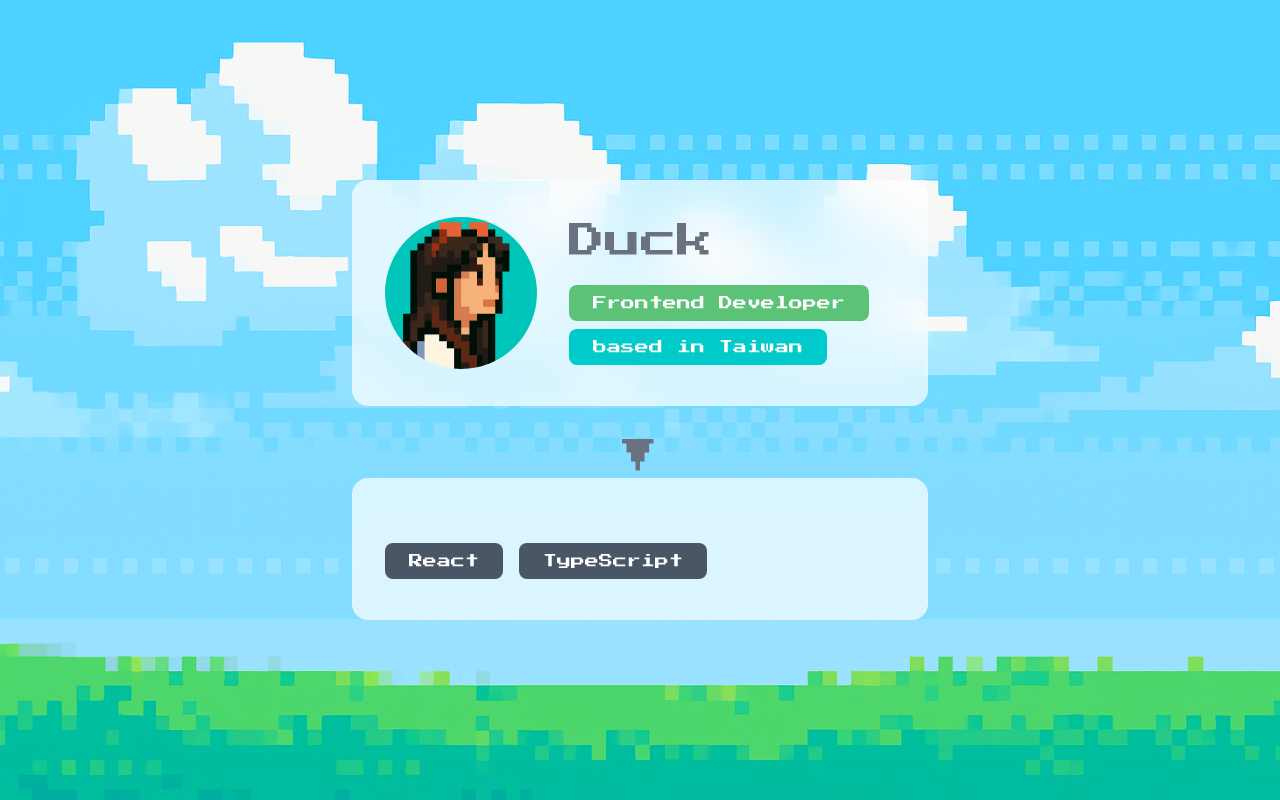
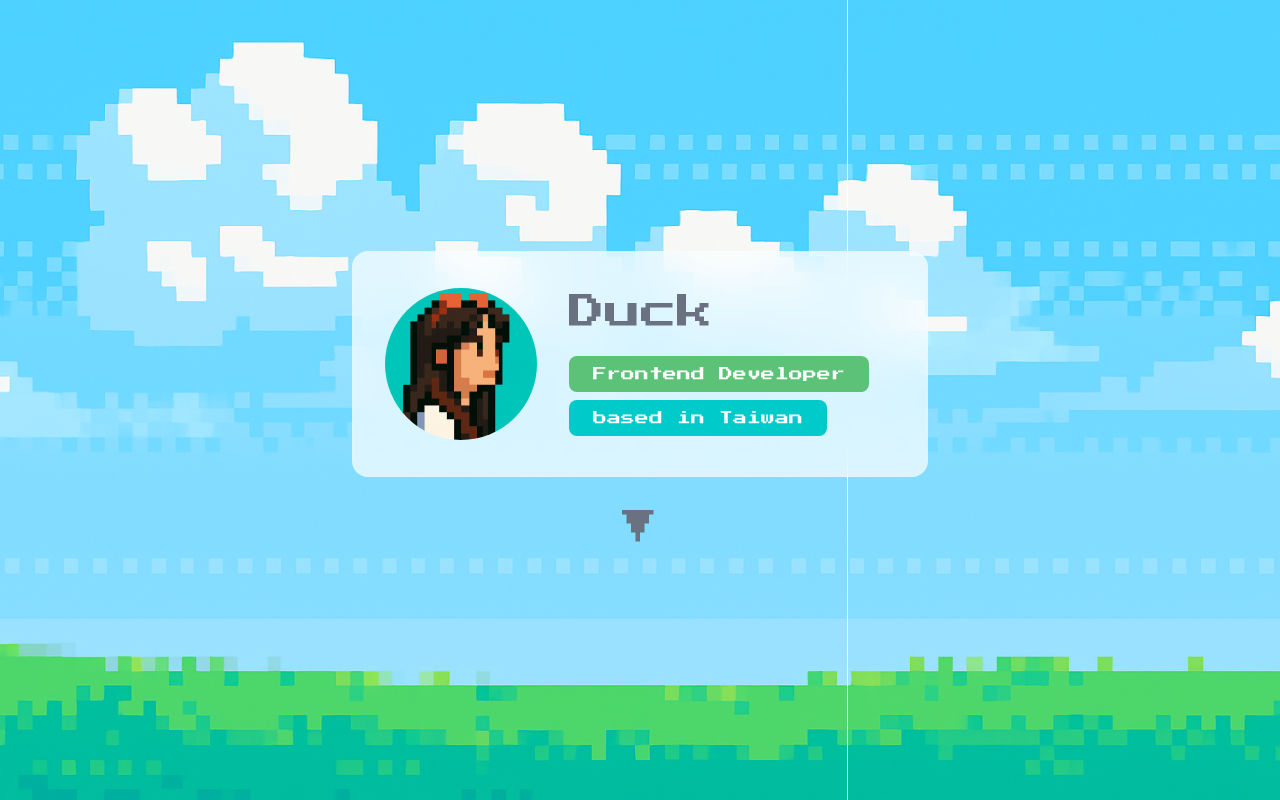
Before and after one commit to duckdev45/duck2025cv, a React (Vite) app: page / in a window 1280 px wide. Built offline with nearby package versions, Linux system fonts and the light colour scheme.

Commit message:
chore: restructure App component layout and enhance Skills section with animations

```diff
--- a/package.json
+++ b/package.json
@@ -10,7 +10,9 @@
     "preview": "vite preview"
   },
   "dependencies": {
+    "@gsap/react": "^2.1.2",
     "framer-motion": "^12.17.0",
+    "gsap": "^3.13.0",
     "react": "^19.1.0",
     "react-dom": "^19.1.0"
   },
--- a/src/App.tsx
+++ b/src/App.tsx
@@ -13,6 +13,7 @@ function App() {
 
         body {
           font-family: 'Noto Sans TC', sans-serif;
+          overflow: hidden;
         }
 
         .font-pixel {
@@ -20,16 +21,30 @@ function App() {
         }
       `}</style>
 
-      {/* 主容器，設定背景圖和 padding */}
       <main
-        className="min-h-screen w-full flex flex-col items-center justify-center p-4 md:p-8 bg-cover bg-center"
+        className="h-screen w-full overflow-y-scroll snap-y snap-mandatory bg-cover bg-center bg-fixed"
         style={{ backgroundImage: `url(${BACKGROUND_URL})` }}
       >
-        <Hero />
-        <h1 className="font-pixel text-4xl md:text-4xl text-gray-500 text-center mt-8 animate-bounce">
-          ▼
-        </h1>
-        <Skills />
+        {/* Hero page */}
+        <section className="h-screen w-full snap-start flex flex-col items-center justify-center p-4 md:p-8">
+          <Hero />
+          <h1 className="font-pixel mt-8 animate-bounce text-center text-4xl text-gray-500 md:text-4xl">
+            ▼
+          </h1>
+        </section>
+
+        {/* Skills page */}
+        <section className="h-screen w-full snap-start flex flex-col items-center justify-center p-4 md:p-8">
+          <Skills />
+        </section>
+
+        {/* Experience page */}
+        <section className="h-screen w-full snap-start flex flex-col items-center justify-center p-4 md:p-8">
+          <div className="w-full max-w-xl rounded-2xl bg-white/70 p-8">
+            <h2 className="font-pixel text-2xl">Experience</h2>
+            <p className="mt-4">text text text😎</p>
+          </div>
+        </section>
       </main>
     </>
   )
--- a/src/components/Skills.tsx
+++ b/src/components/Skills.tsx
@@ -5,27 +5,57 @@ const Skills: React.FC = () => {
   return (
     <motion.div
       className="w-full max-w-xl mx-auto bg-white/70 rounded-2xl border border-white/10 p-6 md:p-8 backdrop-blur-xl"
-      initial={{ opacity: 0, y: 50 }}
-      animate={{ opacity: 1, y: 0 }}
+      initial={{ opacity: 0, y: 75 }} // 初始狀態：透明、在下方 75px
+      whileInView={{ opacity: 1, y: 0 }} // 進入畫面時：完全可見、回到原位
+      viewport={{ once: true, margin: '-100px' }} // 動畫只播一次，並在元件距離底部 100px 時就觸發
       transition={{ duration: 0.8, ease: 'easeOut' }}
     >
+      <h1 className="font-pixel text-3xl md:text-4xl text-gray-500">{'Skills'}</h1>
       <div className="flex flex-col md:flex-row items-center gap-6 md:gap-8">
         {/* info block */}
         <div className="text-center py-2">
-          <div className="flex justify-center gap-4 mt-6">
+          <div className="flex justify-start gap-4 mt-6 flex-wrap">
             <motion.button
-              className="font-pixel bg-gray-600 text-white px-6 py-2 rounded-lg text-sm"
+              className="font-pixel bg-[#00d8ff] text-white px-6 py-2 rounded-lg text-sm"
               whileHover={{ scale: 1.05 }}
               whileTap={{ scale: 0.95 }}
             >
               <span>React</span>
             </motion.button>
             <motion.button
-              className="font-pixel bg-gray-600 text-white px-6 py-2 rounded-lg text-sm"
+              className="font-pixel bg-[#42b883] text-white px-6 py-2 rounded-lg text-sm"
+              whileHover={{ scale: 1.05 }}
+              whileTap={{ scale: 0.95 }}
+            >
+              <span>Vue</span>
+            </motion.button>
+            <motion.button
+              className="font-pixel bg-[#3178c6] text-white px-6 py-2 rounded-lg text-sm"
               whileHover={{ scale: 1.05 }}
               whileTap={{ scale: 0.95 }}
             >
               <span>TypeScript</span>
+            </motion.button>
+            <motion.button
+              className="font-pixel bg-[#37bcf8] text-white px-6 py-2 rounded-lg text-sm"
+              whileHover={{ scale: 1.05 }}
+              whileTap={{ scale: 0.95 }}
+            >
+              <span>Tailwind</span>
+            </motion.button>
+            <motion.button
+              className="font-pixel bg-[#2196f3] text-white px-6 py-2 rounded-lg text-sm"
+              whileHover={{ scale: 1.05 }}
+              whileTap={{ scale: 0.95 }}
+            >
+              <span>MUI</span>
+            </motion.button>
+            <motion.button
+              className="font-pixel bg-[#f1502f] text-white px-6 py-2 rounded-lg text-sm"
+              whileHover={{ scale: 1.05 }}
+              whileTap={{ scale: 0.95 }}
+            >
+              <span>GIT</span>
             </motion.button>
           </div>
         </div>
```
Also changed, not shown: tsconfig.app.json (+10 -5 lines), 2 other files (tests, documents, lock files or other folders).
